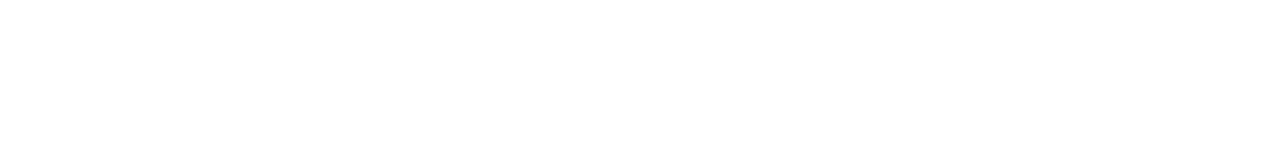
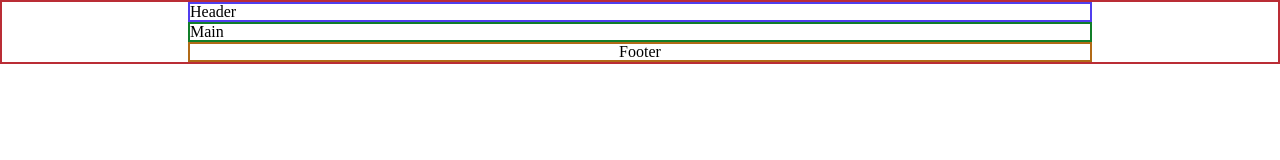
Before and after one commit to pmendoza72/chocolate-pizza, a plain HTML site: page index.html in a window 1280 px wide. Drawn offline with Linux system fonts and the light colour scheme.

Commit message:
added border to html wireframe

```diff
--- a/index.html
+++ b/index.html
@@ -5,8 +5,8 @@
   <link rel="stylesheet" href="style.css">
 </head>
 <body>
-  <header></header>
-  <main></main>
-  <footer></footer>
+  <header>Header</header>
+  <main>Main</main>
+  <footer>Footer</footer>
 </body>
 </html>
--- a/style.css
+++ b/style.css
@@ -1,3 +1,25 @@
 /* CSS Style for Chocolate Pizza
 */
 @import url("reset.css");
+
+header, main, footer {
+  margin: 0 auto;
+  max-width: 900px;
+}
+
+body {
+  border: 2px solid #ba2d35;
+}
+
+header {
+  border: 2px solid #503eee;
+}
+
+main {
+  border: 2px solid #117e29;
+}
+
+footer {
+  border: 2px solid #b16a17;
+  text-align: center;
+}
```
